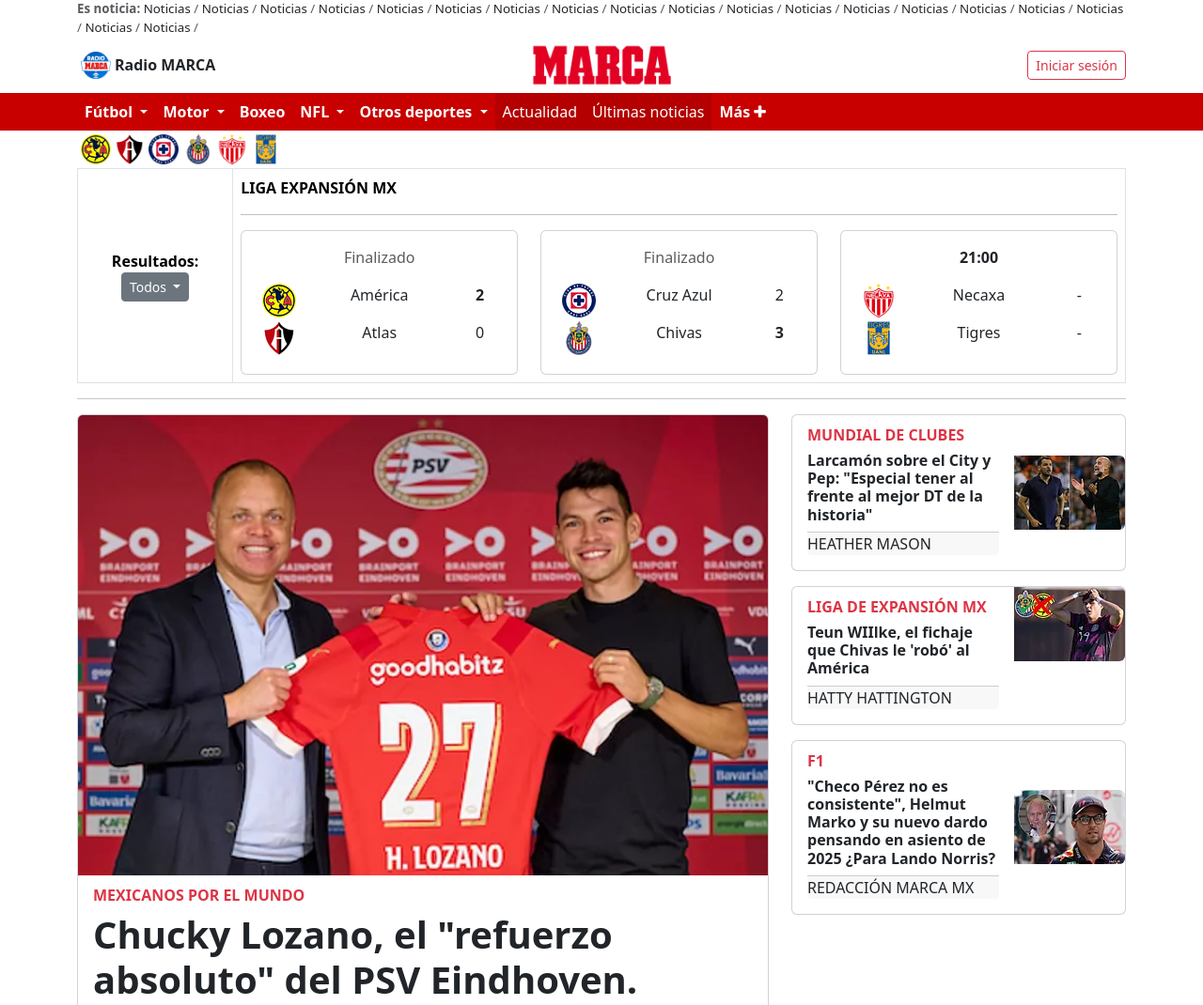
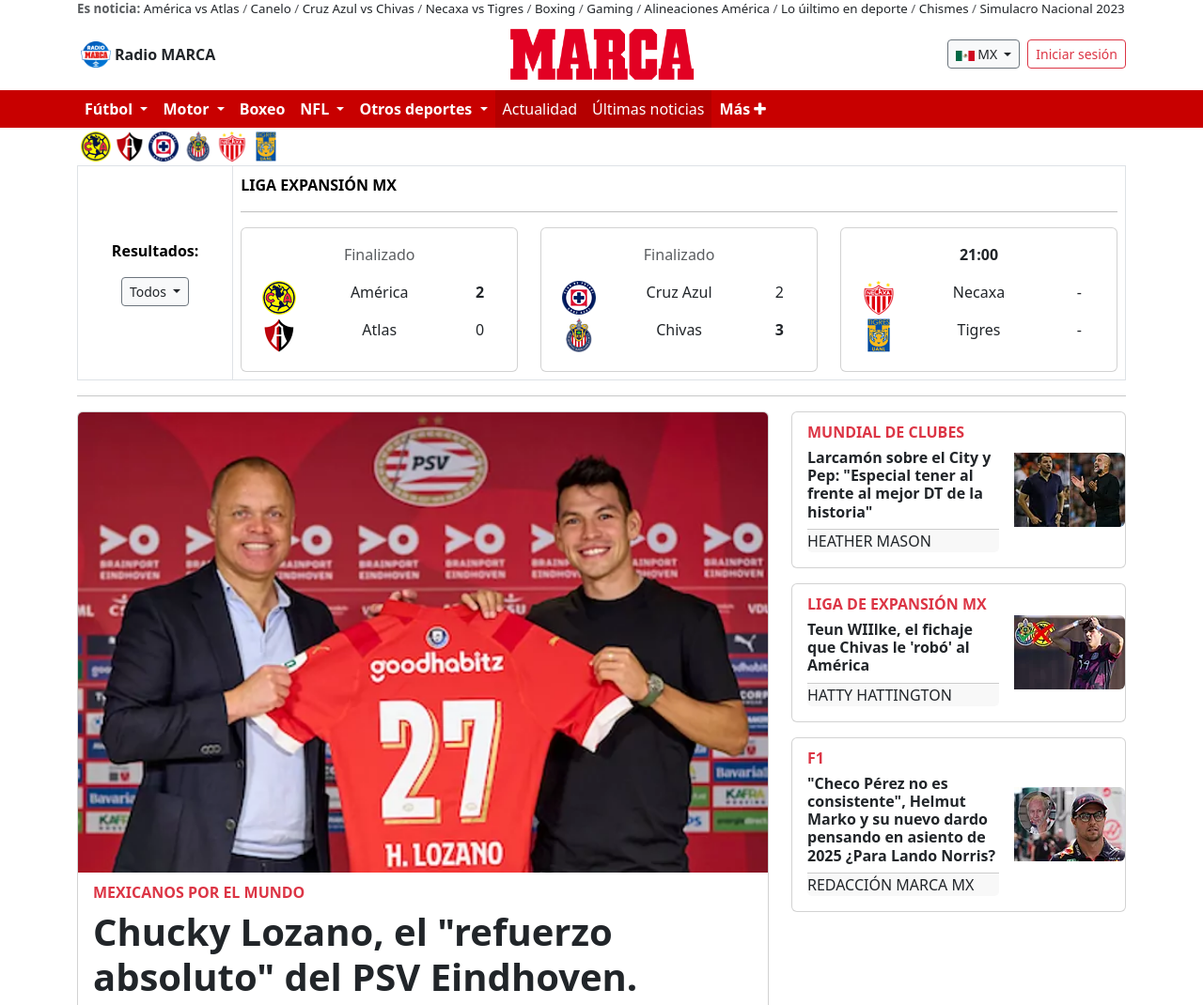
Before and after one commit to Dcruz05/Practica4-Bootsrap, a plain HTML site: page index.html in a window 1280 px wide. Shown: the top 1070 px of the page at 94% size. Drawn offline with nearby package versions, Linux system fonts and the light colour scheme.

Commit message:
Added more responsiveness and fixed visual bugs

```diff
--- a/assets/css/style.css
+++ b/assets/css/style.css
@@ -28,6 +28,12 @@
     height: 100%;
 }
 
+@media (min-width: 992px) {
+    .dropdown:hover .dropdown-menu {
+      display: block;
+    }
+  }
+
 
 /* Transiciones, animaciones */
 
--- a/index.html
+++ b/index.html
@@ -15,45 +15,48 @@
 <body>
   <header>
     <div class="container">
+      <div class="row">
         <div class="col-md-12">
-        <div class="row">
+          <div class="d-flex flex-row" style="overflow-x: auto; white-space: nowrap;">
             <span class="text-body-secondary" style="font-size: smaller;">
               <span class="fw-bold">Es noticia:</span>
-            <a href="#" class="text-decoration-none text-dark">Noticias</a> /
-            <a href="#" class="text-decoration-none text-dark">Noticias</a> /
-            <a href="#" class="text-decoration-none text-dark">Noticias</a> /
-            <a href="#" class="text-decoration-none text-dark">Noticias</a> /
-            <a href="#" class="text-decoration-none text-dark">Noticias</a> /
-            <a href="#" class="text-decoration-none text-dark">Noticias</a> /
-            <a href="#" class="text-decoration-none text-dark">Noticias</a> /
-            <a href="#" class="text-decoration-none text-dark">Noticias</a> /
-            <a href="#" class="text-decoration-none text-dark">Noticias</a> /
-            <a href="#" class="text-decoration-none text-dark">Noticias</a> /
-            <a href="#" class="text-decoration-none text-dark">Noticias</a> /
-            <a href="#" class="text-decoration-none text-dark">Noticias</a> /
-            <a href="#" class="text-decoration-none text-dark">Noticias</a> /
-            <a href="#" class="text-decoration-none text-dark">Noticias</a> /
-            <a href="#" class="text-decoration-none text-dark">Noticias</a> /
-            <a href="#" class="text-decoration-none text-dark">Noticias</a> /
-            <a href="#" class="text-decoration-none text-dark">Noticias</a> /
-            <a href="#" class="text-decoration-none text-dark">Noticias</a> /
-            <a href="#" class="text-decoration-none text-dark">Noticias</a> /
+              <a href="#" class="text-decoration-none text-dark">América vs Atlas</a> /
+              <a href="#" class="text-decoration-none text-dark">Canelo</a> /
+              <a href="#" class="text-decoration-none text-dark">Cruz Azul vs Chivas</a> /
+              <a href="#" class="text-decoration-none text-dark">Necaxa vs Tigres</a> /
+              <a href="#" class="text-decoration-none text-dark">Boxing</a> /
+              <a href="#" class="text-decoration-none text-dark">Gaming</a> /
+              <a href="#" class="text-decoration-none text-dark">Alineaciones América</a> /
+              <a href="#" class="text-decoration-none text-dark">Lo úiltimo en deporte</a> /
+              <a href="#" class="text-decoration-none text-dark">Chismes</a> /
+              <a href="#" class="text-decoration-none text-dark">Simulacro Nacional 2023</a> /
+              <span class="fw-bold">El Final...</span>
             </span>
           </div>
         </div>
-      <div class="col-md-12 mt-1 mb-1">
-        <div class="row">
-          <div class="col-md-3 d-flex align-items-center fw-bold fs-6 text">
-            <img src="./assets/img/svg/1200px-RadioMARCA.svg.png" alt="Logo Radio MARCA" class="img-fluid m-1"
-              style="width: 2rem;" />
-            Radio MARCA
       </div>
-          <div class="col-md-6 text-center">
-            <img src="./assets/img/svg/Marca.svg.png" alt="Logo MARCA" class="img-fluid" style="width: 150px;" />
+      <div class="row mt-1 mb-1">
+        <div class="col-3 d-flex align-items-center fw-bold fs-6 text">
+          <img src="./assets/img/svg/1200px-RadioMARCA.svg.png" alt="Logo Radio MARCA"
+            class="img-fluid m-1 d-none d-lg-block" style="width: 2rem;" />
+          <span class="d-none d-lg-block">Radio MARCA</span>
         </div>
-          <div class="col-md-3 d-flex align-items-center justify-content-end">
-            <button type="button" class="btn btn-outline-danger btn-sm">Iniciar sesión</button>
+        <div class="col-6 text-center d-none d-lg-block">
+          <img src="./assets/img/svg/Marca.svg.png" alt="Logo MARCA" class="img-fluid" style="width: 200px;" />
         </div>
+        <div class="col-3 d-flex align-items-center justify-content-end ">
+          <div class="btn-group d-none d-lg-block">
+            <button class="btn btn-secondary bg-light text-dark btn-sm dropdown-toggle" type="button"
+              data-bs-toggle="dropdown" aria-expanded="false">
+              <img src="./assets/img/svg/Flag_of_Mexico.png" alt="México" class="img-fluid" style="width: 20px;" />
+              MX
+            </button>
+            <ul class="dropdown-menu">
+              ...
+            </ul>
+          </div>
+          <div class="m-1 mt-0 mb-0"></div>
+          <button type="button" class="btn btn-outline-danger btn-sm d-none d-lg-block">Iniciar sesión</button>
         </div>
       </div>
     </div>
@@ -61,6 +64,10 @@
 
   <nav class="navbar navbar-expand-lg navbar-dark bg-red sticky-top" style="padding: 0;">
     <div class="container">
+      <a class="navbar-brand d-lg-none" href="#">
+        <img src="./assets/img/svg/Marca-blanco.svg.png" alt="Logo MARCA" class="imagen-con-fondo"
+          style="width: 150px;" />
+      </a>
       <button class="navbar-toggler" type="button" data-bs-toggle="collapse"
         data-bs-target="#navbarToggleExternalContent" aria-controls="navbarToggleExternalContent" aria-expanded="false"
         aria-label="Toggle navigation">
@@ -68,6 +75,7 @@
       </button>
       <div class="collapse navbar-collapse" id="navbarToggleExternalContent">
         <ul class="navbar-nav mb-2 mb-lg-0 fs-6">
+          <button type="button" class="btn btn-outline-light btn-sm d-lg-none">Iniciar sesión</button>
           <li class="nav-item dropdown">
             <a class="nav-link dropdown-toggle active fw-bold" href="#" id="navbarDropdownMenuLink" role="button"
               data-bs-toggle="dropdown" aria-expanded="false">
@@ -124,6 +132,18 @@
           <li class="nav-item">
             <a class="nav-link active fw-bold" href="#">Más <i class="fa fa-plus" aria-hidden="true"></i></a>
           </li>
+          <li class="nav-item dropdown d-lg-none">
+            <a class="nav-link dropdown-toggle active fw-bold" href="#" id="navbarDropdownMenuLink" role="button"
+              data-bs-toggle="dropdown" aria-expanded="false">
+              <img src="./assets/img/svg/Flag_of_Mexico.png" alt="México" class="img-fluid" style="width: 20px;" />
+              MX
+            </a>
+            <ul class="dropdown-menu" aria-labelledby="navbarDropdownMenuLink">
+              <li><a class="dropdown-item" href="#">ES (España)</a></li>
+              <li><a class="dropdown-item" href="#">MX (México)</a></li>
+              <li><a class="dropdown-item" href="#">USA (Estados Unidos)</a></li>
+            </ul>
+          </li>
         </ul>
       </div>
     </div>
@@ -145,10 +165,10 @@
             <tbody>
               <tr>
                 <th scope="row" class="align-middle text-center">
-                  Resultados:
-                  <div class="dropdown">
-                    <button class="btn btn-sm btn-secondary dropdown-toggle" type="button" data-bs-toggle="dropdown"
-                      aria-expanded="false">
+                  <p class="">Resultados:</p>
+                  <div class="btn-group">
+                    <button class="btn btn-secondary bg-light text-dark btn-sm dropdown-toggle" type="button"
+                      data-bs-toggle="dropdown" aria-expanded="false">
                       Todos
                     </button>
                     <ul class="dropdown-menu">
@@ -257,7 +277,7 @@
           <hr />
           <div class="row">
             <div class="col-md-8">
-              <article class="card">
+              <article class="card mb-3">
                 <a href="#" class="text-decoration-none text-dark">
                   <img src="./assets/img/articles/titular.webp" class="card-img-top" alt="...">
                   <div class="card-body">
@@ -271,7 +291,6 @@
                   </div>
                 </a>
               </article>
-              <hr />
               <article class="card mb-3">
                 <a href="#" class="text-decoration-none text-dark">
                   <div class="row g-0">
@@ -292,8 +311,78 @@
                   </div>
                 </a>
               </article>
+            </div>
+            <div class="col-md-4">
+              <article class="card mb-3">
+                <a href="#" class="text-decoration-none text-dark">
+                  <div class="row g-0">
+                    <div class="col-md-8">
+                      <div class="card-body">
+                        <h6 class="card-subtitle mb-2 text-danger fw-bold">MUNDIAL DE CLUBES</h6>
+                        <h5 class="card-title fs-6 fw-bolder">
+                          Larcamón sobre el City y Pep: "Especial tener al frente al mejor DT de la historia"
+                        </h5>
+                        <div class="card-footer fw-medium p-0">
+                          HEATHER MASON
+                        </div>
+                      </div>
+                    </div>
+                    <div class="col-md-4 d-flex align-items-center">
+                      <img src="./assets/img/articles/art1-aside.webp" class="img-fluid rounded-end card-img-container"
+                        alt="...">
+                    </div>
+                  </div>
+                </a>
+              </article>
+              <article class="card mb-3">
+                <a href="#" class="text-decoration-none text-dark">
+                  <div class="row g-0">
+                    <div class="col-md-8">
+                      <div class="card-body">
+                        <h6 class="card-subtitle mb-2 text-danger fw-bold">LIGA DE EXPANSIÓN MX</h6>
+                        <h5 class="card-title fs-6 fw-bolder">
+                          Teun WIIlke, el fichaje que Chivas le 'robó' al América
+                        </h5>
+                        <div class="card-footer fw-medium p-0">
+                          HATTY HATTINGTON
+                        </div>
+                      </div>
+                    </div>
+                    <div class="col-md-4 d-flex align-items-center">
+                      <img src="./assets/img/articles/art2-aside.webp" class="img-fluid rounded-end card-img-container"
+                        alt="...">
+                    </div>
+                  </div>
+                </a>
+              </article>
+              <article class="card mb-3 d-flex align-items-center">
+                <a href="#" class="text-decoration-none text-dark">
+                  <div class="row g-0">
+                    <div class="col-md-8">
+                      <div class="card-body">
+                        <h6 class="card-subtitle mb-2 text-danger fw-bold">F1</h6>
+                        <h5 class="card-title fs-6 fw-bolder">
+                          "Checo Pérez no es consistente", Helmut Marko y su nuevo dardo pensando en asiento de 2025
+                          ¿Para Lando Norris?
+                        </h5>
+                        <div class="card-footer fw-medium p-0">
+                          REDACCIÓN MARCA MX
+                        </div>
+                      </div>
+                    </div>
+                    <div class="col-md-4 d-flex align-items-center">
+                      <img src="./assets/img/articles/art3-aside.webp" class="img-fluid rounded-end card-img-container"
+                        alt="...">
+                    </div>
+                  </div>
+                </a>
+              </article>
+            </div>
+          </div>
           <hr />
-              <div class="row row-cols-1 row-cols-md-2 g-4">
+          <div class="row">
+            <div class="col-md-8">
+              <div class="row row-cols-1 row-cols-md-3 g-4">
                 <div class="col">
                   <article class="card">
                     <img src="./assets/img/articles/art3.webp" class="card-img-top" alt="...">
@@ -336,7 +425,15 @@
                     </div>
                   </article>
                 </div>
-                <div class="col">
+              </div>
+              <!--
+              <div class="col-md-4">
+
+              </div>
+              <div class="col-md-4">
+
+              </div>
+              <div class="col-md-4">
                 <article class="card">
                   <img src="./assets/img/articles/art6.webp" class="card-img-top" alt="...">
                   <div class="card-body">
@@ -350,74 +447,40 @@
                     </div>
                   </div>
                 </article>
+              </div> -->
+            </div>
+            <div class="col-md-4">
+              <!-- Vacío -->
             </div>
           </div>
-            </div>
-            <div class="col-md-4">
+          <hr />
+          <div class="row">
+            <div class="col-md-8">
               <article class="card mb-3">
                 <a href="#" class="text-decoration-none text-dark">
                   <div class="row g-0">
+                    <div class="col-md-4">
+                      <img src="./assets/img/articles/art6.webp" class="img-fluid rounded-start" alt="...">
+                      <!-- REEMPLAZAR ARTÍCULO POR OTRO GRANDE -->
+                    </div>
                     <div class="col-md-8">
                       <div class="card-body">
-                        <h6 class="card-subtitle mb-2 text-danger fw-bold">MUNDIAL DE CLUBES</h6>
-                        <h5 class="card-title fs-6 fw-bolder">
-                          Larcamón sobre el City y Pep: "Especial tener al frente al mejor DT de la historia"
+                        <h6 class="card-subtitle mb-2 text-danger fw-bold">CRUZ AZUL</h6>
+                        <h5 class="card-title fs-5 fw-bolder">
+                          Franco Escamilla destroza, con chiste, a
+                          Sebastían Jurado: "Cruz Azul, pongan una mochila
                         </h5>
                         <div class="card-footer fw-medium p-0">
-                          HEATHER MASON
+                          <small class="">GLaDOS</small>
                         </div>
                       </div>
-                    </div>
-                    <div class="col-md-4 d-flex align-items-center">
-                      <img src="./assets/img/articles/art1-aside.webp" class="img-fluid rounded-end card-img-container"
-                        alt="...">
                     </div>
                   </div>
                 </a>
               </article>
-              <article class="card mb-3">
-                <a href="#" class="text-decoration-none text-dark">
-                  <div class="row g-0">
-                    <div class="col-md-8">
-                      <div class="card-body">
-                        <h6 class="card-subtitle mb-2 text-danger fw-bold">LIGA DE EXPANSIÓN MX</h6>
-                        <h5 class="card-title fs-6 fw-bolder">
-                          Teun WIIlke, el fichaje que Chivas le 'robó' al América
-                        </h5>
-                        <div class="card-footer fw-medium p-0">
-                          HATTY HATTINGTON
-                        </div>
-                      </div>
             </div>
             <div class="col-md-4">
-                      <img src="./assets/img/articles/art2-aside.webp" class="img-fluid rounded-end card-img-container"
-                        alt="...">
-                    </div>
-                  </div>
-                </a>
-              </article>
-              <article class="card mb-3 d-flex align-items-center">
-                <a href="#" class="text-decoration-none text-dark">
-                  <div class="row g-0">
-                    <div class="col-md-8">
-                      <div class="card-body">
-                        <h6 class="card-subtitle mb-2 text-danger fw-bold">F1</h6>
-                        <h5 class="card-title fs-6 fw-bolder">
-                          "Checo Pérez no es consistente", Helmut Marko y su nuevo dardo pensando en asiento de 2025
-                          ¿Para Lando Norris?
-                        </h5>
-                        <div class="card-footer fw-medium p-0">
-                          REDACCIÓN MARCA MX
-                        </div>
-                      </div>
-                    </div>
-                    <div class="col-md-4 d-flex align-items-center">
-                      <img src="./assets/img/articles/art3-aside.webp" class="img-fluid rounded-end card-img-container"
-                        alt="...">
-                    </div>
-                  </div>
-                </a>
-              </article>
+              <!-- AGREGAR UN ARTÍCULO -->
             </div>
           </div>
           <hr />
```
Also changed, not shown: assets/img/svg/Flag_of_Mexico.png (added), assets/img/svg/Marca-blanco.svg.png (added). Lines whose indentation alone changed are shown as unchanged.
